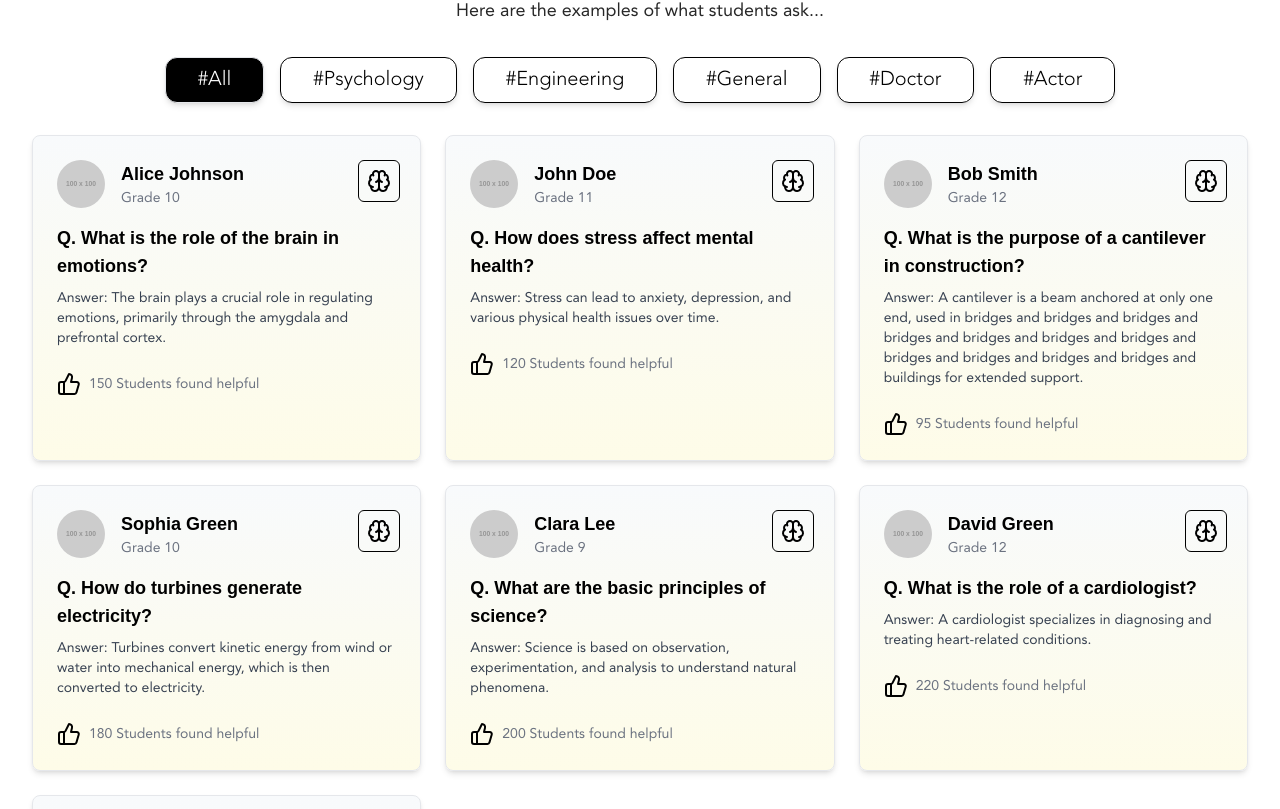
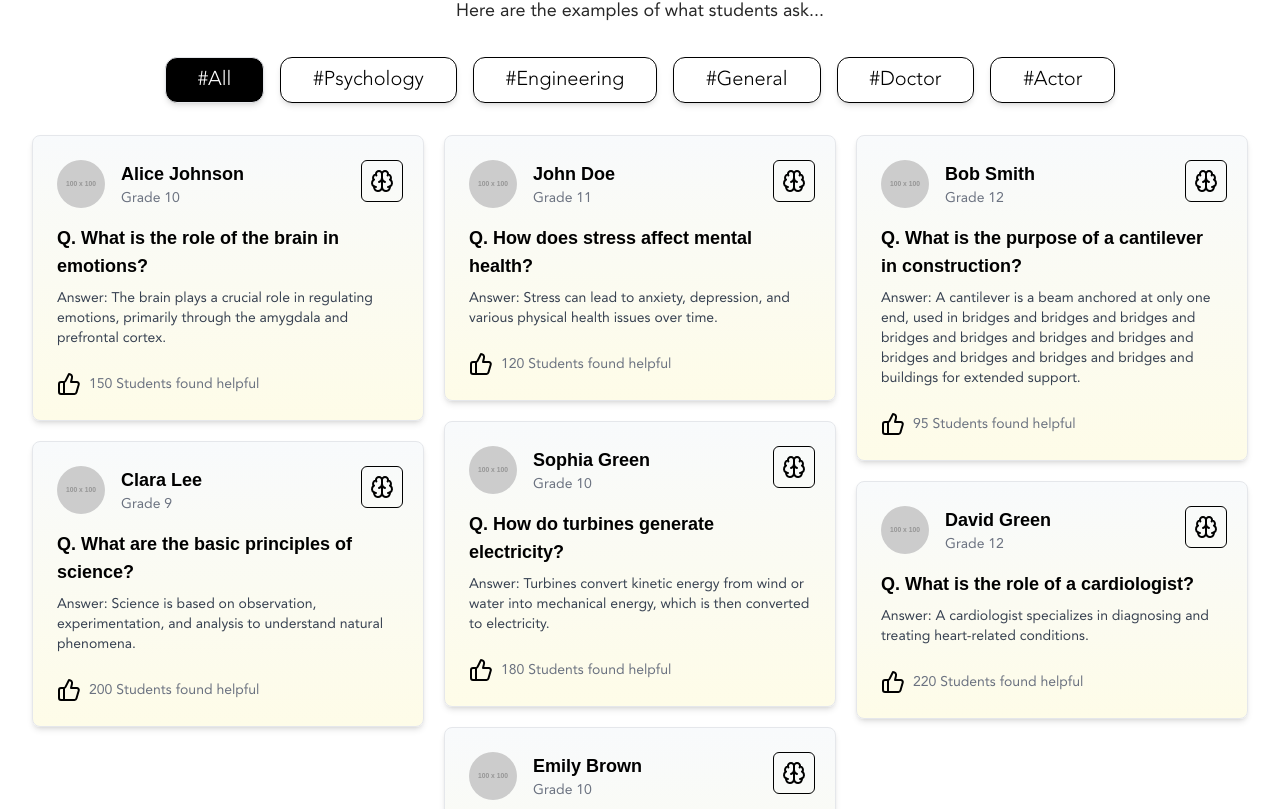
Before and after one commit to ZvityTeam/career-view-ui-dev, a React (Vite) app: page /student in a window 1280 px wide. Shown: the part 2891-3700 px from the top of the page. Built offline with nearby package versions, Linux system fonts and the light colour scheme; a web font is replaced by a local one.

Commit message:
Implement react-responsive-masonry layout.

```diff
--- a/package.json
+++ b/package.json
@@ -13,9 +13,11 @@
     "clsx": "^2.1.1",
     "framer-motion": "^11.16.0",
     "lucide-react": "^0.469.0",
+    "prop-types": "^15.8.1",
     "react": "^18.3.1",
     "react-dom": "^18.3.1",
     "react-helmet-async": "^2.0.5",
+    "react-responsive-masonry": "^2.7.0",
     "react-router-dom": "^7.1.1",
     "tailwind-merge": "^2.6.0"
   },
@@ -23,6 +25,7 @@
     "@eslint/js": "^9.17.0",
     "@types/react": "^18.3.18",
     "@types/react-dom": "^18.3.5",
+    "@types/react-responsive-masonry": "^2.6.0",
     "@vitejs/plugin-react": "^4.3.4",
     "autoprefixer": "^10.4.20",
     "eslint": "^9.17.0",
--- a/src/components/questions-we-get/QuestionsWeGet.tsx
+++ b/src/components/questions-we-get/QuestionsWeGet.tsx
@@ -3,6 +3,7 @@
 import { QuestionCard, QuestionCardProps } from './QuestionCard.tsx';
 import { QuestionCategory } from './QuestionCategory.tsx';
 import { useState } from 'react';
+import Masonry from 'react-responsive-masonry';
 
 const QUESTIONS_WE_GET: {
   category: string;
@@ -124,8 +125,7 @@
           />
         ))}
       </div>
-      {/* Questions */}
-      <div className='grid grid-cols-1 gap-6 sm:grid-cols-2 lg:grid-cols-3'>
+      <Masonry gutter={'20px'}>
         {currentCategory &&
           ALL_CATEGORIES.find(
             (cat) => cat.category === currentCategory
@@ -135,7 +135,7 @@
               {...value}
             />
           ))}
-      </div>
+      </Masonry>
     </Section>
   );
 };
```
Also changed, not shown: 1 other file (tests, documents, lock files or other folders).
